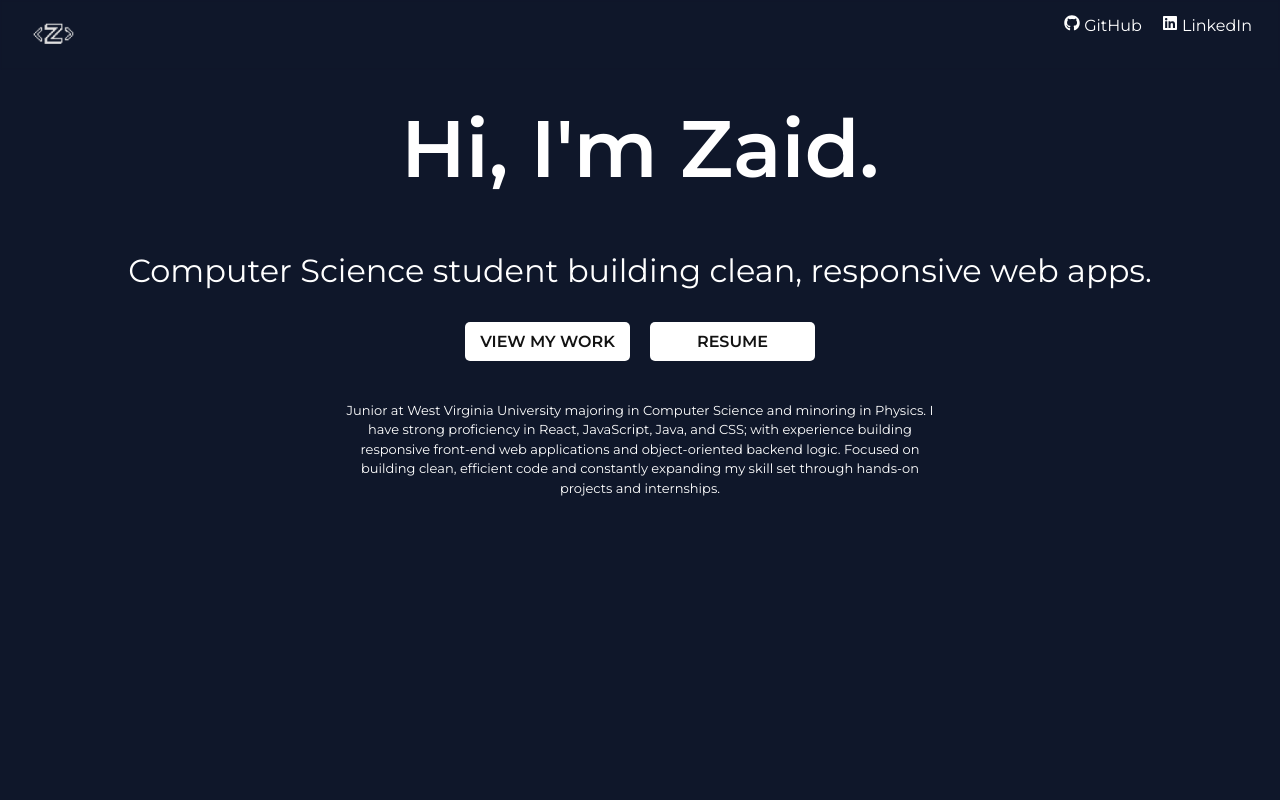
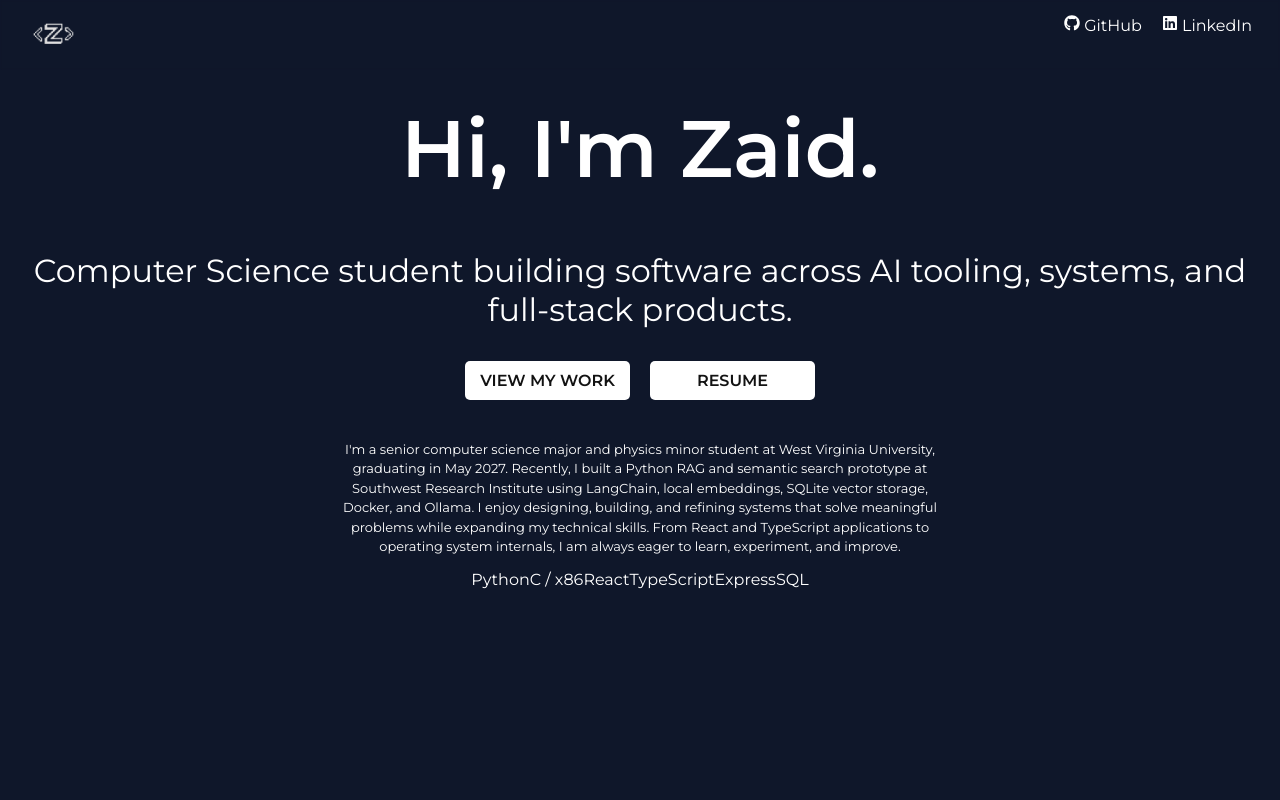
Before and after one commit to zaidhanif1/Portfolio-Website, a React (Vite) app: page / in a window 1280 px wide. Shown: the top 800 px of the page. Built offline with nearby package versions, Linux system fonts and the light colour scheme.

Commit message:
Update about, add skill strip

```diff
--- a/src/components/Hero/Hero.jsx
+++ b/src/components/Hero/Hero.jsx
@@ -1,5 +1,4 @@
 import "./Hero.css"
-import zaid from '../../assets/logos/z.JPG'
 
 export default function Body()
 {
@@ -13,21 +12,30 @@ export default function Body()
         <main>
         <div id="hero-section">
        <h1>Hi, I'm Zaid.</h1>
-        <h3>Computer Science student building clean, responsive web apps.</h3>
+        <h3>Computer Science student building software across AI tooling, systems, and full-stack products.</h3>
         <div className="hero-buttons">
         <a href="#" onClick={scrollToProjects} className="view-my-work-btn">View My Work</a>
-        <a href="/Resume.pdf" target="_blank" className="resume-btn">Resume</a>
+        <a href="/Resume.pdf" target="_blank" rel="noreferrer" className="resume-btn">Resume</a>
         </div>
 
         <div className="about-section">
-            <p>Junior at West Virginia University
-                    majoring in Computer Science and minoring in Physics.
-                    I have strong proficiency in React, JavaScript, Java,
-                    and CSS; with experience building responsive front-end
-                    web applications and object-oriented backend logic.
-                    Focused on building clean, efficient code and constantly
-                    expanding my skill set through hands-on projects and internships.
+            <p>
+                I'm a senior computer science major and physics minor student at West Virginia University,
+                graduating in May 2027. Recently, I built a Python RAG and semantic search
+                prototype at Southwest Research Institute using LangChain, local embeddings,
+                SQLite vector storage, Docker, and Ollama. I enjoy designing, building, and
+                refining systems that solve meaningful problems while expanding my technical skills.
+                From React and TypeScript applications to operating system internals, I am always eager to learn,
+                experiment, and improve.
             </p>
+        </div>
+        <div className="skill-strip" aria-label="Core skills">
+            <span>Python</span>
+            <span>C / x86</span>
+            <span>React</span>
+            <span>TypeScript</span>
+            <span>Express</span>
+            <span>SQL</span>
         </div>
                 </div>
 
```
